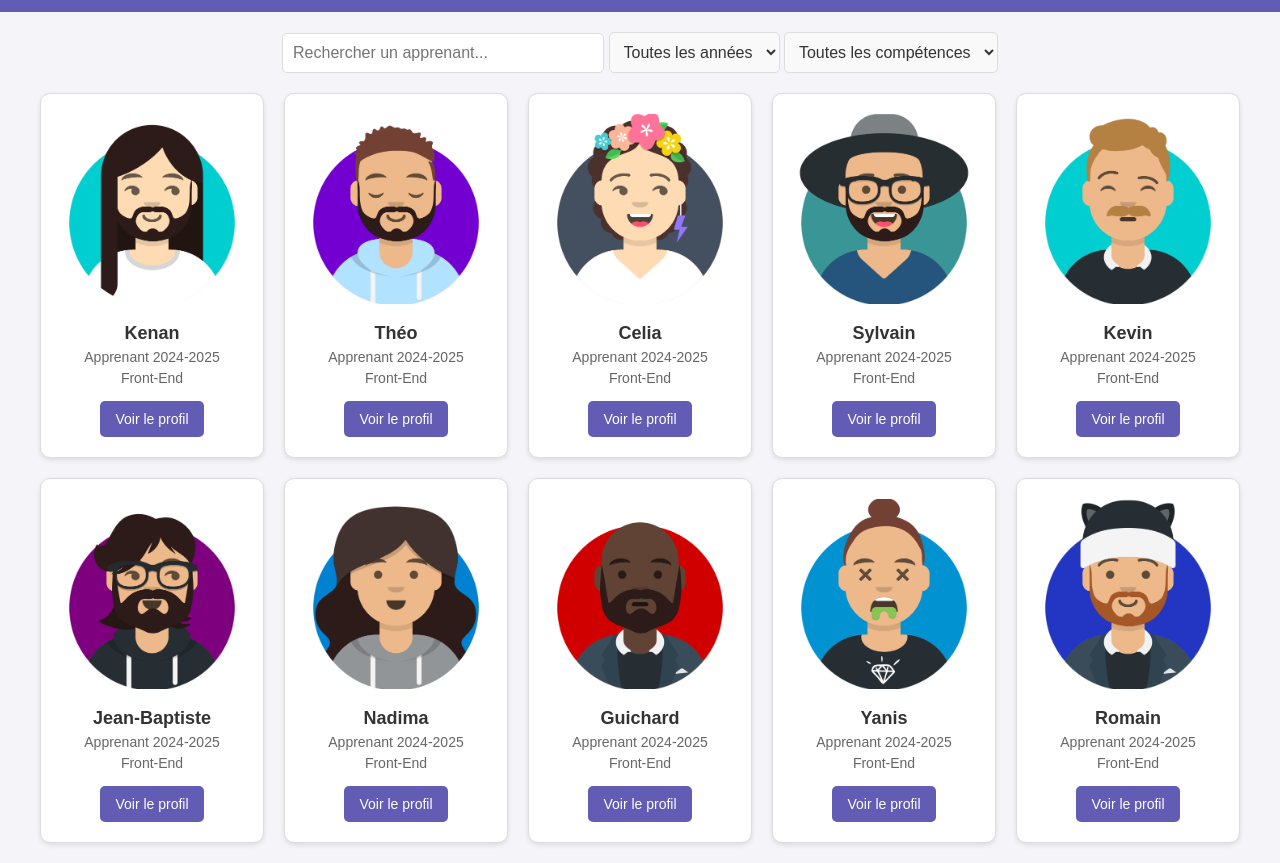
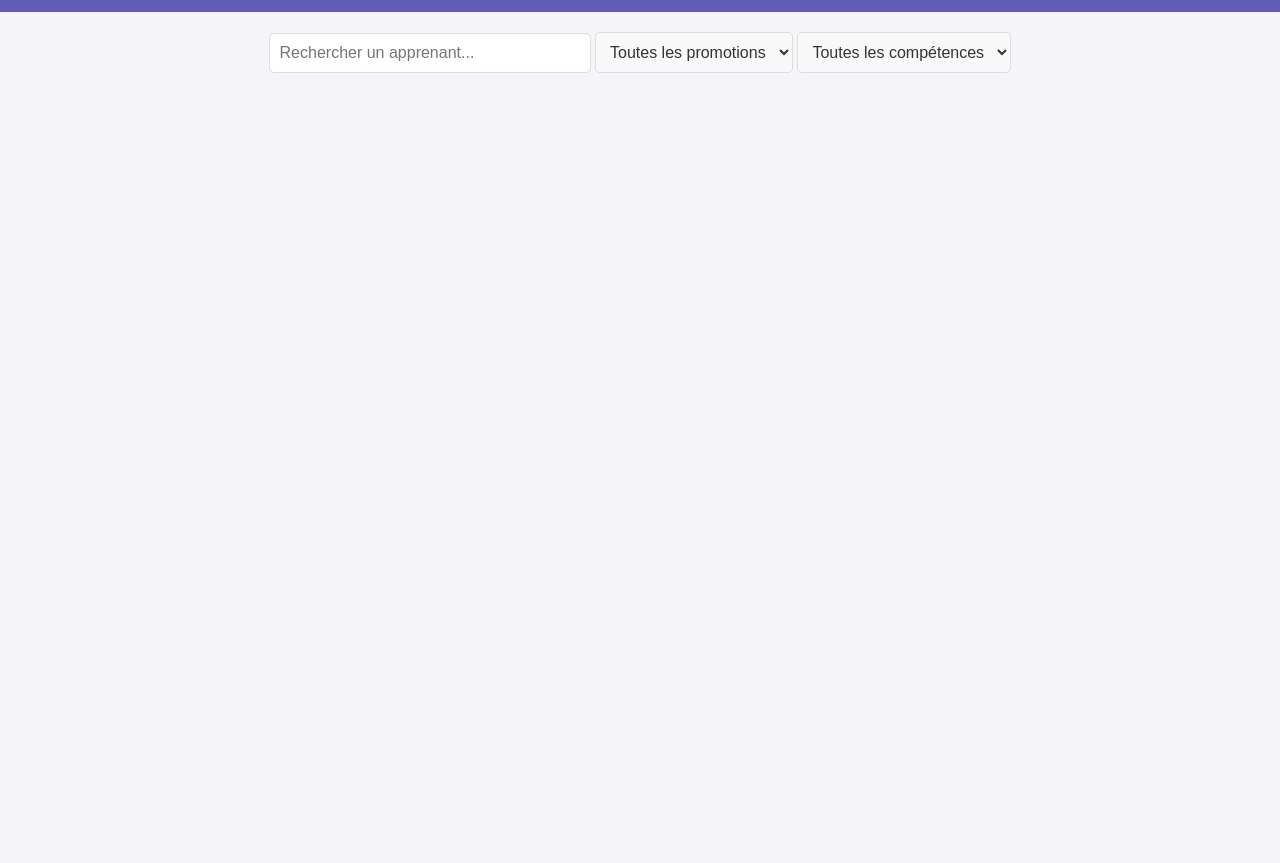
Before and after one commit to Celia506/trombinoscope, a plain HTML site: page index.html in a window 1280 px wide. Shown: the part 78-941 px from the top of the page. After the commit the page ends 800 px from the top, so only its background shows below. Drawn offline with Linux system fonts and the light colour scheme.

Commit message:
Update index.html

```diff
--- a/index.html
+++ b/index.html
@@ -1,24 +1,22 @@
 <!DOCTYPE html>
 <html lang="fr">
-
 <head>
   <meta charset="UTF-8">
   <meta name="viewport" content="width=device-width, initial-scale=1.0">
   <title>Trombinoscope</title>
   <link rel="stylesheet" href="styles.css">
 </head>
-
 <body>
-  <!-- header -->
   <header>
-    <h1>Trombinoscope Dwwm Mende</h1>
+    <h1>Trombinoscope DWWM Mende</h1>
   </header>
 
   <div class="container">
+    <!-- Filtres -->
     <div class="filter">
       <input type="text" id="search" placeholder="Rechercher un apprenant...">
       <select id="year-filter">
-        <option value="">Toutes les années</option>
+        <option value="">Toutes les promotions</option>
         <option value="2023">2022 - 2023</option>
         <option value="2024">2023 - 2024</option>
         <option value="2025">2024 - 2025</option>
@@ -30,83 +28,10 @@
       </select>
     </div>
 
-    <div class="grid" id="trombinoscope">
-
-      <div class="card">
-        <img src="images/Kenan.png" alt="Photo de l'apprenant">
-        <h3>Kenan</h3>
-        <p>Apprenant 2024-2025</p>
-        <p>Front-End</p>
-        <a href="#" target="_blank">Voir le profil</a>
-      </div>
-
-      <div class="card">
-        <img src="images/Théo.png" alt="Photo de l'apprenant">
-        <h3>Théo</h3>
-        <p>Apprenant 2024-2025</p>
-        <p>Front-End</p>
-        <a href="#" target="_blank">Voir le profil</a>
-      </div>
-
-      <div class="card">
-        <img src="images/celia.png" alt="Photo de l'apprenant">
-        <h3>Celia</h3>
-        <p>Apprenant 2024-2025</p>
-        <p>Front-End</p>
-        <a href="#" target="_blank">Voir le profil</a>
-      </div>
-      <div class="card">
-        <img src="images/Sylvain.png" alt="Photo de l'apprenant">
-        <h3>Sylvain</h3>
-        <p>Apprenant 2024-2025</p>
-        <p>Front-End</p>
-        <a href="#" target="_blank">Voir le profil</a>
-      </div>
-      <div class="card">
-        <img src="images/kevin.png" alt="Photo de l'apprenant">
-        <h3>Kevin</h3>
-        <p>Apprenant 2024-2025</p>
-        <p>Front-End</p>
-        <a href="#" target="_blank">Voir le profil</a>
-      </div>
-      <div class="card">
-        <img src="images/JB.png" alt="Photo de l'apprenant">
-        <h3>Jean-Baptiste</h3>
-        <p>Apprenant 2024-2025</p>
-        <p>Front-End</p>
-        <a href="#" target="_blank">Voir le profil</a>
-      </div>
-      <div class="card">
-        <img src="images/nadima.png" alt="Photo de l'apprenant">
-        <h3>Nadima</h3>
-        <p>Apprenant 2024-2025</p>
-        <p>Front-End</p>
-        <a href="#" target="_blank">Voir le profil</a>
-      </div>
-      <div class="card">
-        <img src="images/Guichard.png" alt="Photo de l'apprenant">
-        <h3>Guichard</h3>
-        <p>Apprenant 2024-2025</p>
-        <p>Front-End</p>
-        <a href="#" target="_blank">Voir le profil</a>
-      </div>
-      <div class="card">
-        <img src="images/yanis.png" alt="Photo de l'apprenant">
-        <h3>Yanis</h3>
-        <p>Apprenant 2024-2025</p>
-        <p>Front-End</p>
-        <a href="#" target="_blank">Voir le profil</a>
-      </div>
-      <div class="card">
-        <img src="images/Romain.png" alt="Photo de l'apprenant">
-        <h3>Romain</h3>
-        <p>Apprenant 2024-2025</p>
-        <p>Front-End</p>
-        <a href="#" target="_blank">Voir le profil</a>
-      </div>
-    </div>
+    <!-- Grille des apprenants -->
+    <div id="apprenants-container" class="grid"></div>
   </div>
 
+  <script src="script.js"></script>
 </body>
-
 </html>
```
